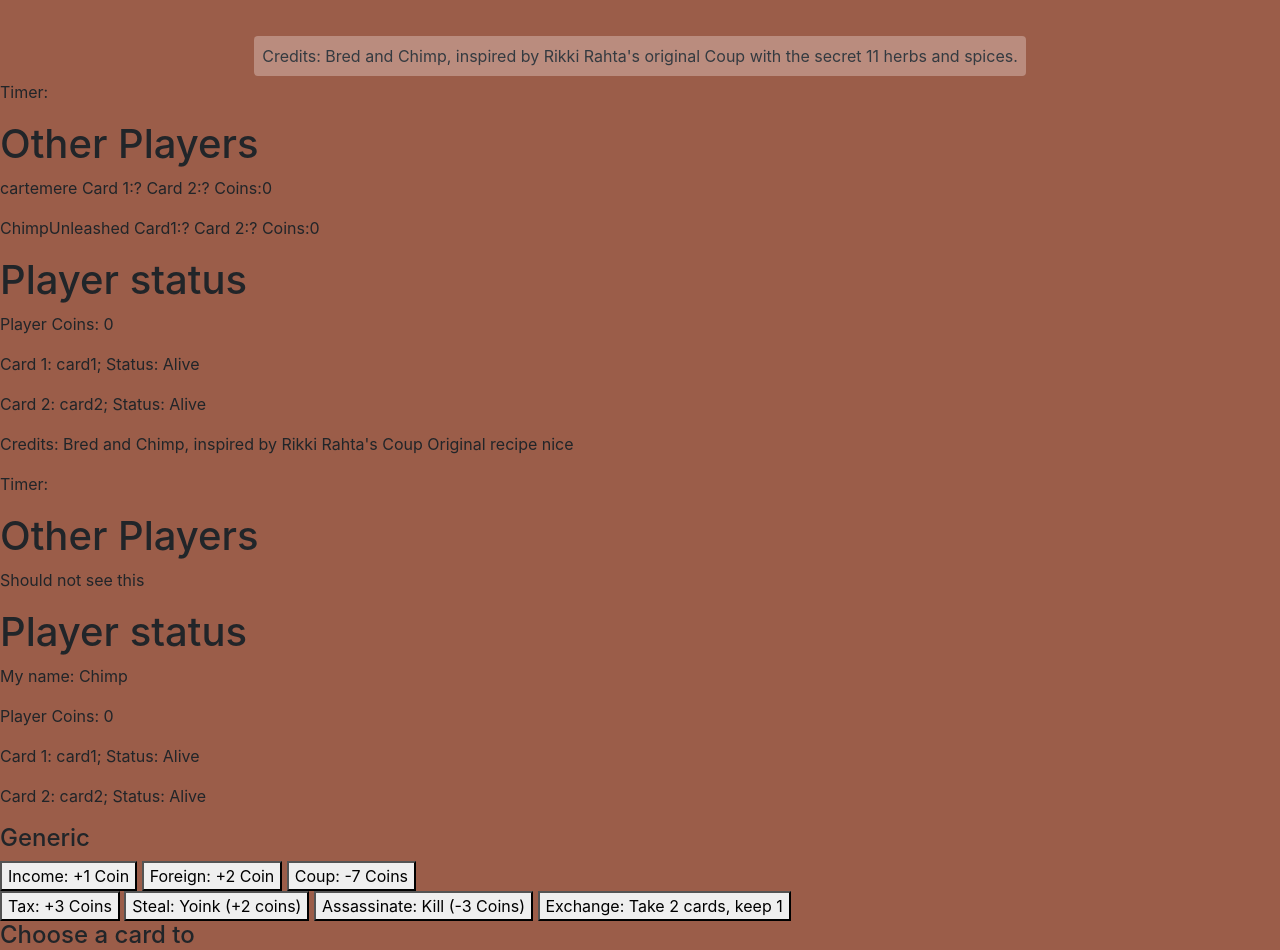
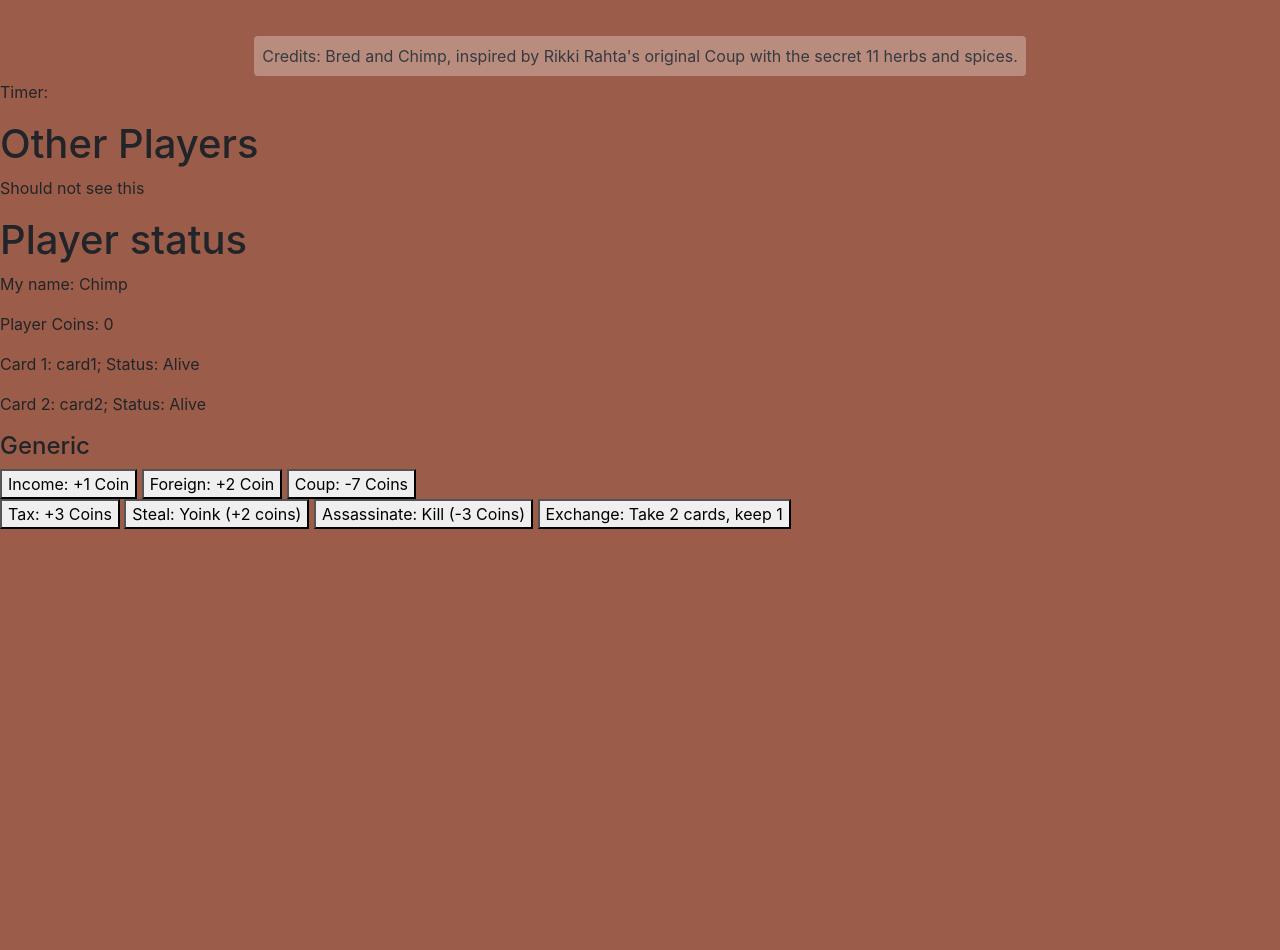
Before and after one commit to BrandonCHW/koo.io, a website: page client/main.html in a window 1280 px wide. Shown: the part 720-1670 px from the top of the page. After the commit the page ends 1249 px from the top, so only its background shows below. Drawn offline with nearby package versions, Linux system fonts and the light colour scheme; no server answers.

Commit message:
remove duplicate code during merge

```diff
--- a/client/main.html
+++ b/client/main.html
@@ -58,24 +58,7 @@
         <div>
             <p>Timer: <span id="roundTimer"></span></p>
         </div>
-        <!-- Other players data -->
-        <div>
-            <h1>Other Players</h1>
-            <p>cartemere Card 1:<span id="temp1Card1">?</span> Card 2:<span id="temp1Card2">?</span> Coins:<span id="temp1Coins">0</span> </p>
-            <p>ChimpUnleashed Card1:<span id="temp2Card1">?</span> Card 2:<span id="temp2Card2">?</span> Coins:<span id="temp2Coins">0</span> </p>
-        </div>
 
-        <!-- Current player data -->
-        <div>
-            <h1>Player status</h1>
-            <p>Player Coins: <span id="pCoins">0</span></p>
-            <p>Card 1: <span id="pCard1Name">card1</span>; Status: <span id="pCard1Status">Alive</span></p>
-            <p>Card 2: <span id="pCard2Name">card2</span>; Status: <span id="pCard2Status">Alive</span></p>
-        </div>
-        <p>Credits: Bred and Chimp, inspired by Rikki Rahta's Coup Original recipe nice</p>
-        <div>
-            <p>Timer: <span id="roundTimer"></span></p>
-        </div>
         <!-- Other players data -->
         <div id="otherPlayers">
             <h1>Other Players</h1>
@@ -121,11 +104,6 @@
         </div>
 
         <!-- Card Select (Assassinate, Exchange) -->
-        <div>
-            <h4>Choose a card to <span></span></h4>
-        </div>
-
-    <!-- Card Select (Assassinate, Exchange) -->
         <div id="cardSelect">
             <h4 style="display: none;">Choose a card to <span></span></h4>
         </div>
```
